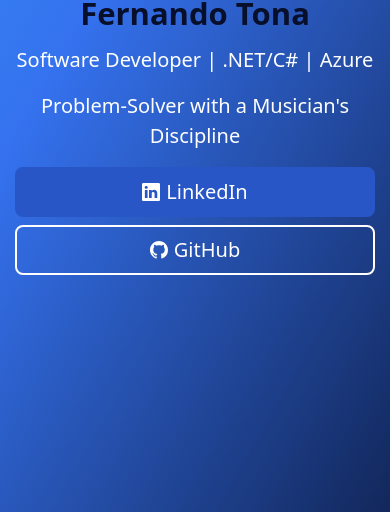
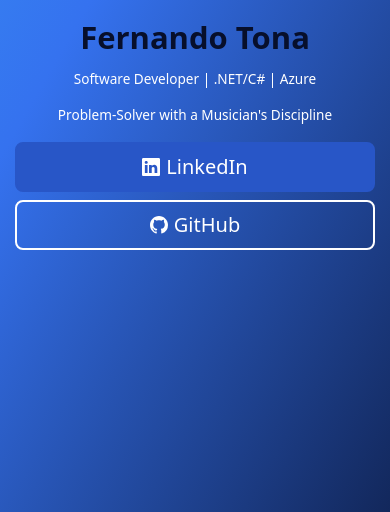
Before and after one commit to fernandotonacoder/fernandotonacoder.github.io, a website: page src/index.html in a window 390 px wide. Shown: the part 332-844 px from the top of the page. Drawn offline with nearby package versions, Linux system fonts and the light colour scheme.

Commit message:
clean up

```diff
--- a/src/css/styles.css
+++ b/src/css/styles.css
@@ -1,16 +1,15 @@
-/* =================================================================
-   VARIABLES - Design tokens and responsive values
-   ================================================================= */
+/* ============================================================
+   VARIABLES - CSS custom properties for responsive design
+   ============================================================ */
 
 :root {
-    /* Colors */
     --clr-navy: #070f2b;
     --clr-gradient-mid: #3572ef;
     --clr-gradient-end: #3abef9;
     --clr-linkedin: #2856c7;
     --clr-white: #ffffff;
 
-    /* Responsive values - Mobile first */
+    /* Mobile-first responsive values */
     --lang-selector-top: 15px;
     --lang-selector-right: 15px;
     --lang-selector-width: 100px;
@@ -41,9 +40,9 @@
     }
 }
 
-/* =================================================================
-   BASE - Global styles
-   ================================================================= */
+/* ============================================================
+   BASE
+   ============================================================ */
 
 a {
     text-decoration: none;
@@ -54,9 +53,9 @@
     max-width: 100vw;
 }
 
-/* =================================================================
-   HERO SECTION - Main landing area
-   ================================================================= */
+/* ============================================================
+   HERO SECTION
+   ============================================================ */
 
 .hero {
     background: linear-gradient(
@@ -95,7 +94,7 @@
 
 .hero__profile-image {
     display: block;
-    margin: 0 auto;
+    margin: 0 auto 1.5rem auto;
     width: 100%;
     max-width: 350px;
     border-radius: 2%;
@@ -114,11 +113,24 @@
 
 .hero__text {
     color: var(--clr-white);
+    white-space: nowrap; /* Keep text on single line */
 }
 
-/* =================================================================
-   LANGUAGE SELECTOR - Dropdown component
-   ================================================================= */
+@media (max-width: 576px) {
+    .hero__text {
+        font-size: 0.95rem;
+    }
+}
+
+@media (max-width: 400px) {
+    .hero__text {
+        font-size: 0.85rem;
+    }
+}
+
+/* ============================================================
+   LANGUAGE SELECTOR (BEM naming: lang-selector)
+   ============================================================ */
 
 .lang-selector {
     position: absolute;
@@ -199,9 +211,9 @@
     background-color: rgba(255, 255, 255, 0.25);
 }
 
-/* =================================================================
-   BUTTONS - LinkedIn and GitHub
-   ================================================================= */
+/* ============================================================
+   BUTTONS (BEM naming: btn--linkedin, btn--github)
+   ============================================================ */
 
 .btn__icon {
     width: var(--btn-icon-size);
@@ -210,7 +222,6 @@
     filter: brightness(0) invert(1);
 }
 
-/* LinkedIn button */
 .btn--linkedin {
     display: flex;
     align-items: center;
@@ -238,7 +249,6 @@
     filter: brightness(0) invert(0);
 }
 
-/* GitHub button */
 .btn--github {
     display: flex;
     align-items: center;
```
